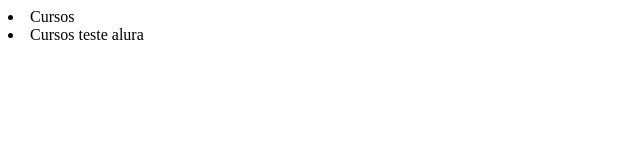
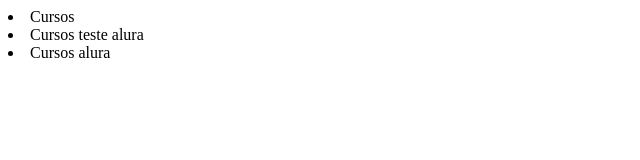
Before and after one commit to ferrazthiago13/alura-git, a plain HTML site: page index.html in a window 1280 px wide. Shown: the whole page, without its empty margins (0-640 px from the left). Drawn offline with Linux system fonts and the light colour scheme.

Commit message:
Mais uma linha adicionada

```diff
--- a/index.html
+++ b/index.html
@@ -8,6 +8,7 @@
 <body>
 	<li>Cursos</li>
 	<li>Cursos teste alura</li>
+	<li>Cursos alura</li>
 
 </body>
 </html>
```
